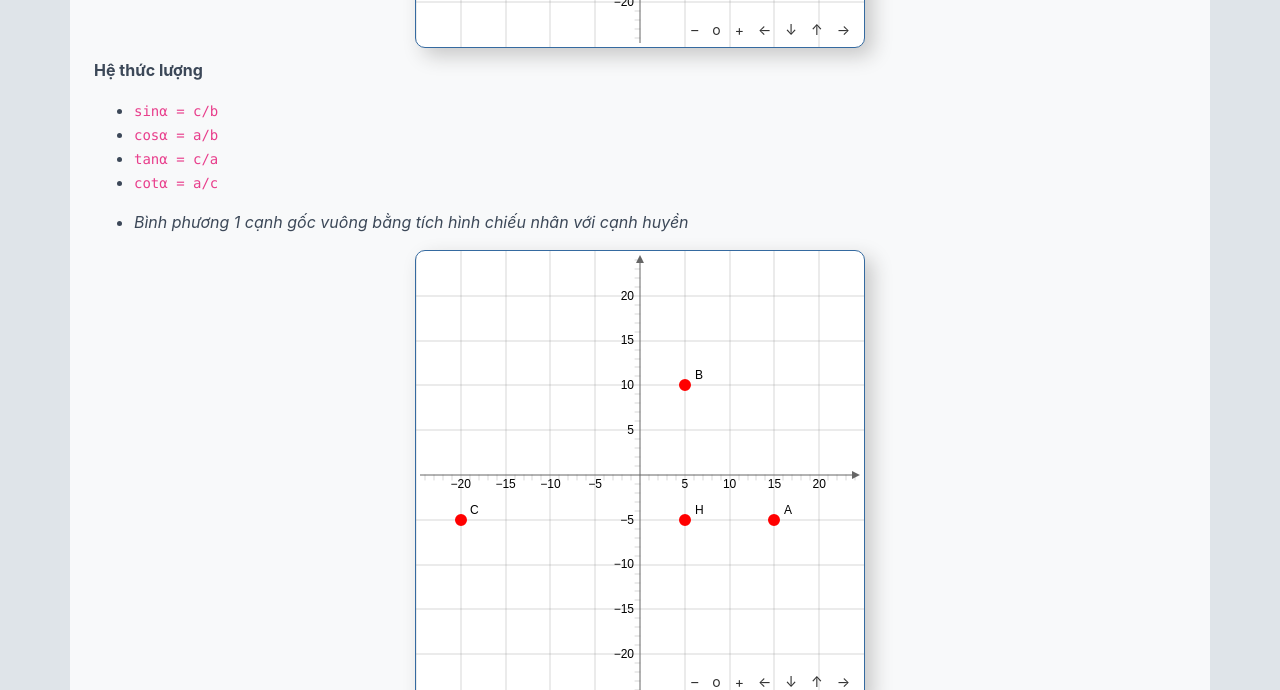
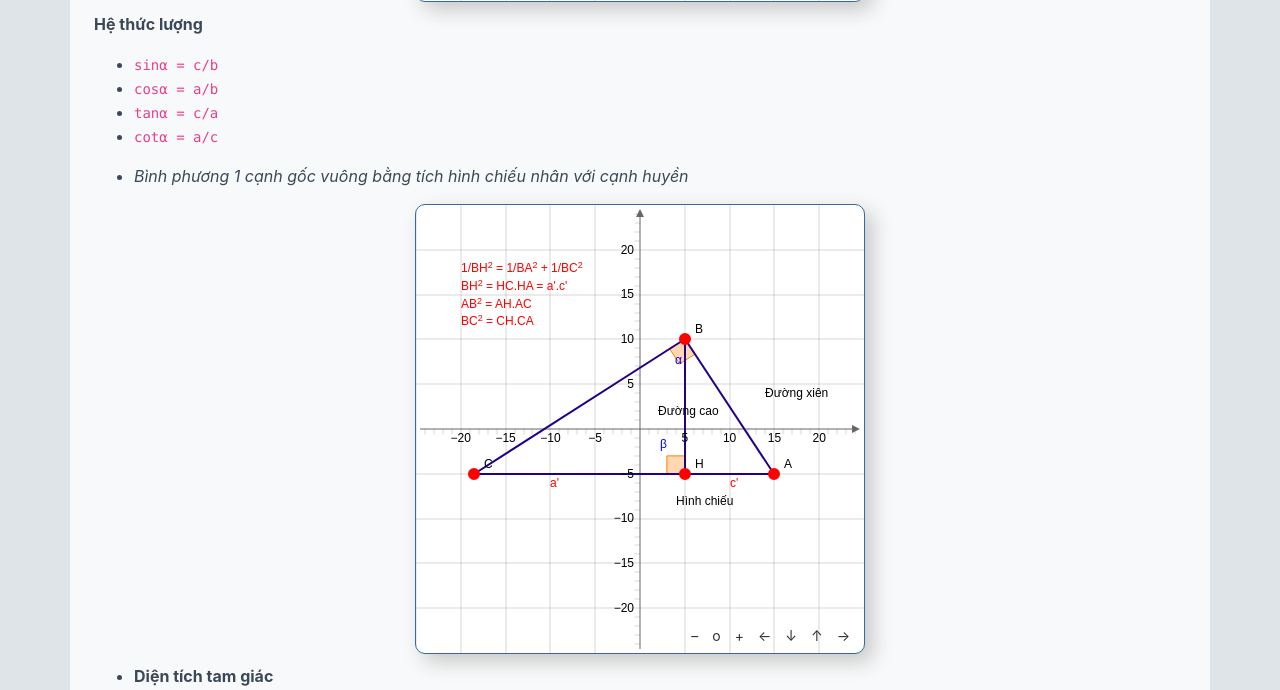
Before and after one commit to tranduclinh197/tranduclinh197.github.io, a Jekyll site: the page built from _posts/change_file/2019-09-13-on-lai-toan-hinh-co-ban.md, in a window 1280 px wide and 1400 px high, scrolled down 6619 px. Shown: the top 690 px of the window. Built offline with Jekyll 4.4.1, drawn with Linux system fonts in a browser that asks for light colours; some of the changed text lies outside the part shown; grey boxes are pictures that could not be loaded.

Commit message:
fixBlog4_(2)

```diff
--- a/_posts/change_file/2019-09-13-on-lai-toan-hinh-co-ban.md
+++ b/_posts/change_file/2019-09-13-on-lai-toan-hinh-co-ban.md
@@ -14,7 +14,7 @@ Khác biệt lớn nhất khi thiết kế icon theo ý muốn ta phải sử d
 
 
 #### Cùng nhau ôn lại 1 chút kiến thức toán hình nào.
-*Hiển thị toạ độ sẽ bị biến dạng khi xem theo <strong>chiều dọc</strong> trên hầu hết thiết bị di động.*
+*(Hiển thị toạ độ sẽ bị biến dạng khi xem theo <strong>chiều dọc</strong> trên hầu hết thiết bị di động.)*
 <hr/>
 ##### **Hình tam giác**
 
@@ -22,16 +22,10 @@ Khác biệt lớn nhất khi thiết kế icon theo ý muốn ta phải sử d
 
 <div id="point" class="jxgbox jxgControll_embed"></div>
 
-
-<!-- ![image-title-here](/assets/img/img-post/toan-hinh-co-ban-p1/1-diem.png){:width="100%"} -->
-
-<hr/>
 * Nếu đi qua 2 điểm chỉ vẽ được duy nhất 1 đường thằng.
 
 <div id="twoPoint" class="jxgbox jxgControll_embed"></div>
 
-<!-- ![image-title-here](/assets/img/img-post/toan-hinh-co-ban-p1/duong-thang.png){:width="100%"} -->
-<hr/>
 * Nếu M nằm giữa A, B thì sẽ có vô số chỗ trên AB.
 * M nằm giữa AB là `trung điểm` của AB.
 * Đường `trung trực` của AB là đường thẳng đi qua `trung điểm` AB và vuông góc với AB.
@@ -89,12 +83,12 @@ Khác biệt lớn nhất khi thiết kế icon theo ý muốn ta phải sử d
 
 <div id="trigonometric" class="jxgbox jxgControll_embed"></div>
 
-![image-title-here](/assets/img/img-post/toan-hinh-co-ban-p1/binh-thuong-1-canh.png){:width="100%"}
-
-<hr/>
 
 * **Diện tích tam giác**
-![image-title-here](/assets/img/img-post/toan-hinh-co-ban-p1/dien-tich-1.png){:width="100%"}
+
+<div id="acreage" class="jxgbox jxgControll_embed"></div>
+
+<div id="acreage_2" class="jxgbox jxgControll_embed"></div>
 
 ![image-title-here](/assets/img/img-post/toan-hinh-co-ban-p1/dien-tich-2.png){:width="100%"}
 
--- a/assets/js/main.js
+++ b/assets/js/main.js
@@ -1 +1 @@
-import { one_point, two_point, midpoint, threedot, triangle, high_road, pitago, trigonometric } from './post/basicgeometry.js';
+import { one_point, two_point, midpoint, threedot, triangle, high_road, pitago, trigonometric, acreage, acreage_2 } from './post/basicgeometry.js';
--- a/assets/js/post/basicgeometry.js
+++ b/assets/js/post/basicgeometry.js
@@ -102,13 +102,15 @@ function high_road (id,x1, y1, x2, y2, x3, y3, x4=0, y4=0) {
   const point = [];
   point[0] = three_dot.create('point',[x1, y1], {name:'A',size:4});
   point[1] = three_dot.create('point',[x2, y2], {name:'B',size:4});
-  point[3] = three_dot.create('point',[x3, y3], {name:'C',size:4});
-  point[2] = three_dot.create('point',[x4, y4], {name:'H',size:4});
+  point[2] = three_dot.create('point',[x3, y3], {name:'C',size:4});
+  point[3] = three_dot.create('point',[x4, y4], {name:'H',size:4});
   let A = three_dot.create('line',["A", "B"], {strokeColor: "#208",strokeWidth:2, straightFirst:false, straightLast:false,});
   let B = three_dot.create('line',["A", "C"], {strokeColor: "#208",strokeWidth:2, straightFirst:false, straightLast:false,});
   let C = three_dot.create('line',["B", "C"], {strokeColor: "#208",strokeWidth:2, straightFirst:false, straightLast:false,});
   let H_ = three_dot.create('line',["H", "B"], {strokeColor: "#208",dash:2, straightFirst:false, straightLast:false,});
   let H = three_dot.create('line',["A", "H"], {strokeColor: "rgb(194, 6, 6)",dash:2, straightFirst:false, straightLast:false,});
+  three_dot.create('angle', [point[2],point[3],point[0]], {type:'sector', orthoType:'square', orthoSensitivity:2, radius:2});
+
 };
 
 function pitago () {
@@ -116,8 +118,8 @@ function pitago () {
   const point = [];
   point[0] = board.create('point',[-15,-15], {name:'A',size:4});
   point[1] = board.create('point',[-15,15], {name:'B',size:4});
-  point[3] = board.create('point',[15,-15], {name:'C',size:4});
-  point[2] = board.create('point',[0,0], {name:'H',size:4});
+  point[2] = board.create('point',[15,-15], {name:'C',size:4});
+  point[3] = board.create('point',[0,0], {name:'H',size:4});
   board.create('text', [-10, 10, "Hình chiếu"]);
   board.create('text', [-21, 3, "Đường xiên"]);
   board.create('text', [-10, -9, "Đường cao"]);
@@ -125,6 +127,24 @@ function pitago () {
   board.create('text', [3, 3, "Huyền"]);
   board.create('text', [-18.4, -5, "Đối"]);
   board.create('text', [7, 13, "BC^2 = BA^2 + AC^2"], {strokeColor:'red'});
+  function line_point (x, y, color='#208') {
+    board.create('line',[x, y], {strokeColor: color,strokeWidth:2, straightFirst:false, straightLast:false,});
+  }
+  line_point("A","B");
+  line_point("A","C");
+  line_point("B","C");
+  line_point("A","H");
+  board.create('angle', [point[2],point[0],point[1]], {type:'sector', orthoType:'square', orthoSensitivity:2, radius:2});
+  board.create('angle', [point[0],point[3],point[2]], {type:'sector', orthoType:'square', orthoSensitivity:2, radius:2});
+
+};
+
+function trigonometric () {
+  let board = JXG.JSXGraph.initBoard('trigonometric', {boundingbox: [-25, 25, 25, -25], axis:true, showCopyright:false});
+  point[0] = board.create('point',[15,-5], {name:'A',size:4});
+  point[1] = board.create('point',[5,10], {name:'B',size:4});
+  point[2] = board.create('point',[-18.5,-5], {name:'C',size:4});
+  point[3] = board.create('point',[5,-5], {name:'H',size:4});
 
   function line_point (x, y, color='#208') {
     board.create('line',[x, y], {strokeColor: color,strokeWidth:2, straightFirst:false, straightLast:false,});
@@ -132,15 +152,61 @@ function pitago () {
   line_point("A","B");
   line_point("A","C");
   line_point("B","C");
-  line_point("A","H");
+  line_point("B","H");
+
+  board.create('angle', [point[2],point[1],point[0]], {type:'sector', orthoType:'square', orthoSensitivity:2, radius:2});
+  board.create('angle', [point[1],point[3],point[2]], {type:'sector', orthoType:'square', orthoSensitivity:2, radius:2});
+  board.create('text', [14, 4, "Đường xiên"]);
+  board.create('text', [2, 2, "Đường cao"]);
+  board.create('text', [4, -8, "Hình chiếu"]);
+  board.create('text', [-10, -6, "a'"], {strokeColor:'red'});
+  board.create('text', [10, -6, "c'"], {strokeColor:'red'});
+  board.create('text', [-20, 18, "1/BH^2 = 1/BA^2 + 1/BC^2"], {strokeColor:'red'});
+  board.create('text', [-20, 16, "BH^2 = HC.HA = a'.c'"], {strokeColor:'red'});
+  board.create('text', [-20, 14, "AB^2 = AH.AC"], {strokeColor:'red'});
+  board.create('text', [-20, 12, "BC^2 = CH.CA"], {strokeColor:'red'});
 };
 
-function trigonometric () {
-  let board = JXG.JSXGraph.initBoard('trigonometric', {boundingbox: [-25, 25, 25, -25], axis:true, showCopyright:false});
-  point[0] = board.create('point',[15,-5], {name:'A',size:4});
-  point[1] = board.create('point',[5,10], {name:'B',size:4});
-  point[3] = board.create('point',[-20,-5], {name:'C',size:4});
-  point[2] = board.create('point',[5,-5], {name:'H',size:4});
+function acreage () {
+  let board = JXG.JSXGraph.initBoard('acreage', {boundingbox: [-25, 25, 25, -25], axis:true, showCopyright:false});
+  point[0] = board.create('point',[0,15], {name:'A',size:4});
+  point[1] = board.create('point',[-15,0], {name:'B',size:4});
+  point[2] = board.create('point',[15,0], {name:'C',size:4});
+
+  function line_point (x, y, color='rgb(43, 42, 42)') {
+    board.create('line',[x, y], {strokeColor: color,strokeWidth:2, straightFirst:false, straightLast:false,});
+  }
+  line_point("A","B", "red");
+  line_point("A","C");
+  line_point("B","C", "red");
+
+  board.create('angle', [point[2],point[1],point[0]], {type:'sector', orthoType:'square', orthoSensitivity:2, radius:4});
+  board.create('text', [10, 10, "AC = ???"]);
+  board.create('text', [-20, 22, "S = 1/2 CA.BH = 1/2 BC.BA (đường cao X cạnh đáy)"], {strokeColor:'red'});
+  board.create('text', [-20, 18, "S = 1/2 BA.BC.sinB (1/2 tích hai cạnh X sin góc kẹt giữa)"], {strokeColor:'red'});
+
+};
+
+function acreage_2 () {
+  let board = JXG.JSXGraph.initBoard('acreage_2', {boundingbox: [-25, 25, 25, -25], axis:true, showCopyright:false});
+  point[0] = board.create('point',[0,15], {name:'A',size:4});
+  point[1] = board.create('point',[-15,0], {name:'B',size:4});
+  point[2] = board.create('point',[15,0], {name:'C',size:4});
+  point[3] = board.create('point',[0,6.3], {name:'0',size:4});
+  point[4] = board.create('point',[-5,10], {name:'E',size:4});
+  board.create('circle',[point[0], point[1], point[2]], {strokeColor:'#00ff00',strokeWidth:2});
+  board.create('circle',[point[3], point[4]], {strokeColor:'rgb(202, 0, 151)', strokeWidth:2});
+
+
+
+  function line_point (x, y, color='rgb(61, 0, 202)') {
+    board.create('line',[x, y], {strokeColor: color,strokeWidth:2, straightFirst:false, straightLast:false,});
+  }
+  line_point("A","B");
+  line_point("A","C");
+  line_point("B","C");
+  line_point("0","E");
+
 };
 
 one_point();
@@ -156,4 +222,6 @@ high_road('high_road_1',-5,15,-15,-5,15,-5,-5,-5);
 high_road('high_road_2',-5,15,3,-5,15,-5,-5,-5);
 pitago();
 trigonometric();
-export { one_point, two_point, midpoint, threedot, triangle, high_road, pitago, trigonometric };
+acreage();
+acreage_2();
+export { one_point, two_point, midpoint, threedot, triangle, high_road, pitago, trigonometric, acreage, acreage_2 };
```
